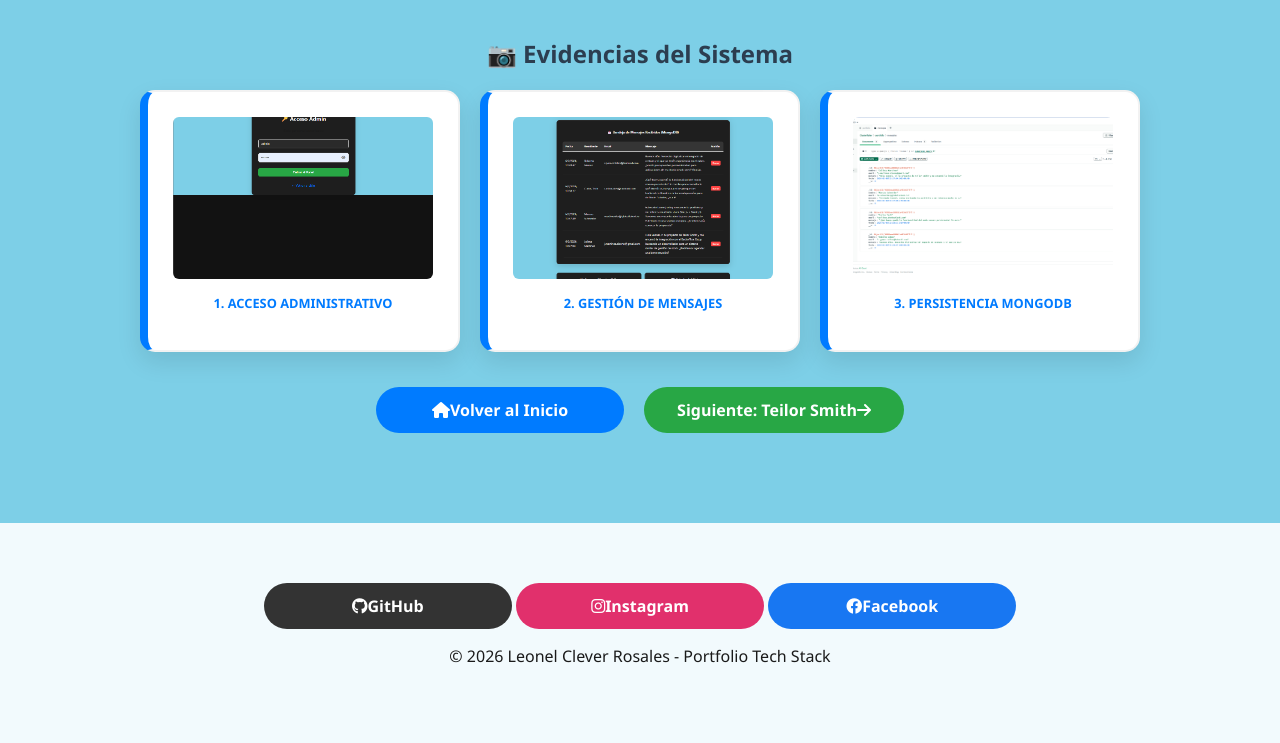
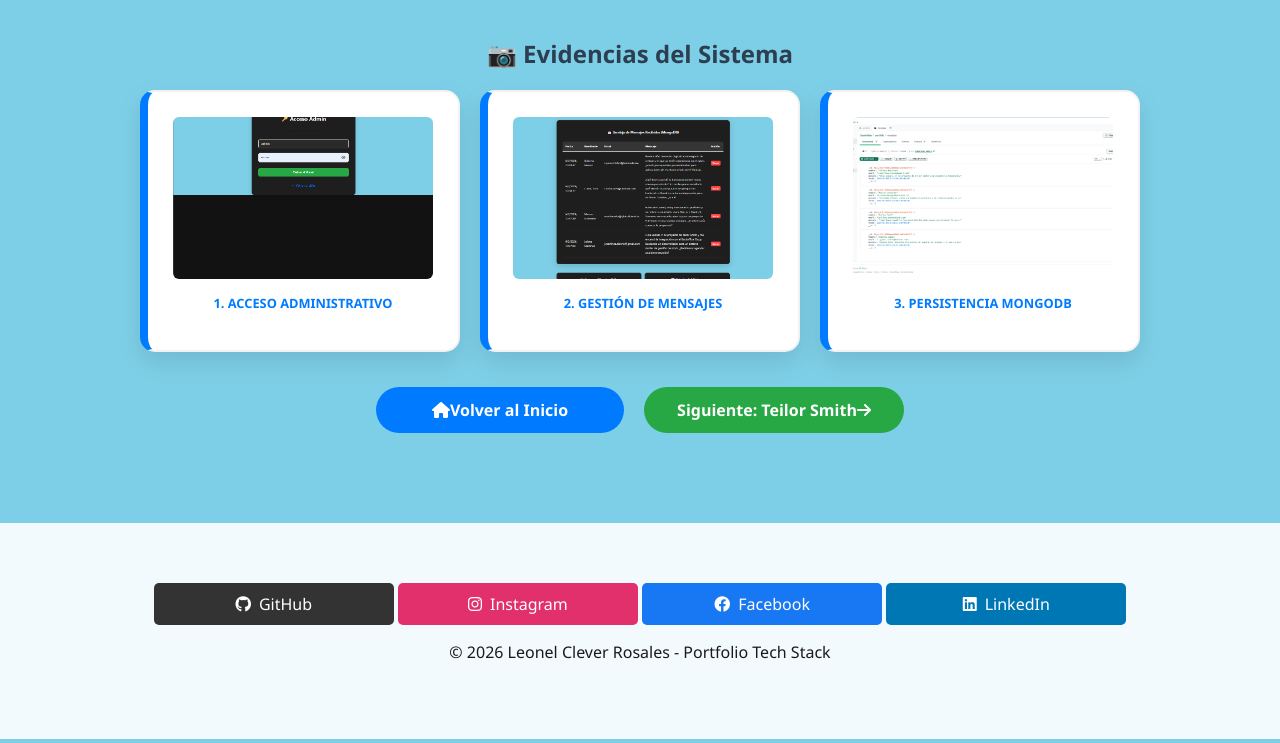
Before and after one commit to leclero/portfolio-leonel, a website: page explicacion-portfolio.html in a window 1280 px wide. Shown: the part 811-1554 px from the top of the page. Drawn offline with Linux system fonts and the light colour scheme.

Commit message:
feat: integrar LinkedIn y unificar estilos interactivos de botones" -m "Se agregó el botón de LinkedIn en todos los footers, se optimizaron las reglas CSS para eliminar redundancia y se aplicó un efecto hover universal (elevación y brillo) a todos los elementos interactivos del sitio.

```diff
--- a/estilos.css
+++ b/estilos.css
@@ -254,6 +254,25 @@ nav a:hover { color: var(--primary-color); }
   cursor: pointer;
   transition: all 0.3s ease;
 }
+/* --- EFECTO HOVER PARA TODOS LOS BOTONES --- */
+.btn:hover,
+.btn-primary:hover,
+.btn-verde:hover,
+#btn-entrar:hover,
+#form-contacto button[type="submit"]:hover,
+.redes-footer .btn:hover {
+    transform: translateY(-3px); /* Se eleva */
+    filter: brightness(1.1);    /* Se aclara un poco */
+    box-shadow: 0 6px 15px rgba(0, 0, 0, 0.25); /* Sombra más profunda */
+}
+
+/* Efecto al hacer click (Feedback táctil) */
+.btn:active,
+#btn-entrar:active,
+#form-contacto button[type="submit"]:active {
+    transform: translateY(-1px);
+    box-shadow: 0 2px 5px rgba(0, 0, 0, 0.2);
+}
 
 #form-contacto {
   display: flex;
@@ -293,10 +312,24 @@ footer {
   color: white;
 }
 
-/* Colores de marca para redes */
+/* Regla base para todos los botones de redes */
+.redes-footer .btn {
+    display: inline-flex;
+    align-items: center;
+    gap: 8px;
+    padding: 10px 20px;
+    border-radius: 5px;
+    color: white !important; /* Asegura que el texto siempre sea blanco */
+    text-decoration: none;
+    font-weight: 500;
+    transition: transform 0.3s ease, background-color 0.3s ease;
+}
+
+/* Colores de marca específicos */
 .github { background-color: #333; }
+.linkedin { background-color: #0077b5; }
 .instagram { background-color: #E1306C; }
-.facebook { background-color: #1877F2 !important; }
+.facebook { background-color: #1877F2; }
 
 /* ============================================================
     6. CARRUSEL Y LIGHTBOX
--- a/explicacion-portfolio.html
+++ b/explicacion-portfolio.html
@@ -78,7 +78,10 @@
         <section class="proyecto-principal">
             <h2><i class="fas fa-file-alt"></i> Descripción del Proyecto</h2>
             <p>
-                Este proyecto es el núcleo técnico de mi portfolio. Se trata de una arquitectura <strong>Full Stack</strong> optimizada para la gestión de mensajes y la adaptabilidad multiplataforma. Recientemente, el motor fue actualizado para incluir una navegación líquida, soporte para gestos táctiles y una integración fluida entre el backend en Render y la persistencia en MongoDB.
+                Este proyecto es el núcleo técnico de mi portfolio. Se trata de una arquitectura <strong>Full
+                    Stack</strong> optimizada para la gestión de mensajes y la adaptabilidad multiplataforma.
+                Recientemente, el motor fue actualizado para incluir una navegación líquida, soporte para gestos
+                táctiles y una integración fluida entre el backend en Render y la persistencia en MongoDB.
             </p>
         </section>
 
@@ -150,13 +153,19 @@
 
     <footer>
         <div class="redes-footer">
-            <a href="https://github.com/leclero" target="_blank" class="btn github"><i class="fab fa-github"></i> GitHub</a>
-            <a href="https://www.instagram.com/darklion257/" target="_blank" class="btn instagram"><i class="fab fa-instagram"></i> Instagram</a>
-            <a href="https://www.facebook.com/leonel.rosales.355/" target="_blank" class="btn facebook"><i class="fab fa-facebook"></i> Facebook</a>
+            <a href="https://github.com/leclero" target="_blank" class="btn github"><i class="fab fa-github"></i>
+                GitHub</a>
+            <a href="https://www.instagram.com/darklion257/" target="_blank" class="btn instagram"><i
+                    class="fab fa-instagram"></i> Instagram</a>
+            <a href="https://www.facebook.com/leonel.rosales.355/" target="_blank" class="btn facebook"><i
+                    class="fab fa-facebook"></i> Facebook</a>
+            <a href="https://www.linkedin.com/in/leclero" target="_blank" class="btn linkedin">
+                <i class="fab fa-linkedin"></i> LinkedIn</a>
         </div>
         <p>© 2026 Leonel Clever Rosales - Portfolio Tech Stack</p>
     </footer>
 
     <script src="funciones.js"></script>
 </body>
+
 </html>
```
Also changed, not shown: evolucion-tallersmith.html (+10 -3 lines), explicacion-libreria.html (+9 -3 lines), explicacion-teilorsmith.html (+7 -2 lines), index.html (+12 -7 lines).
